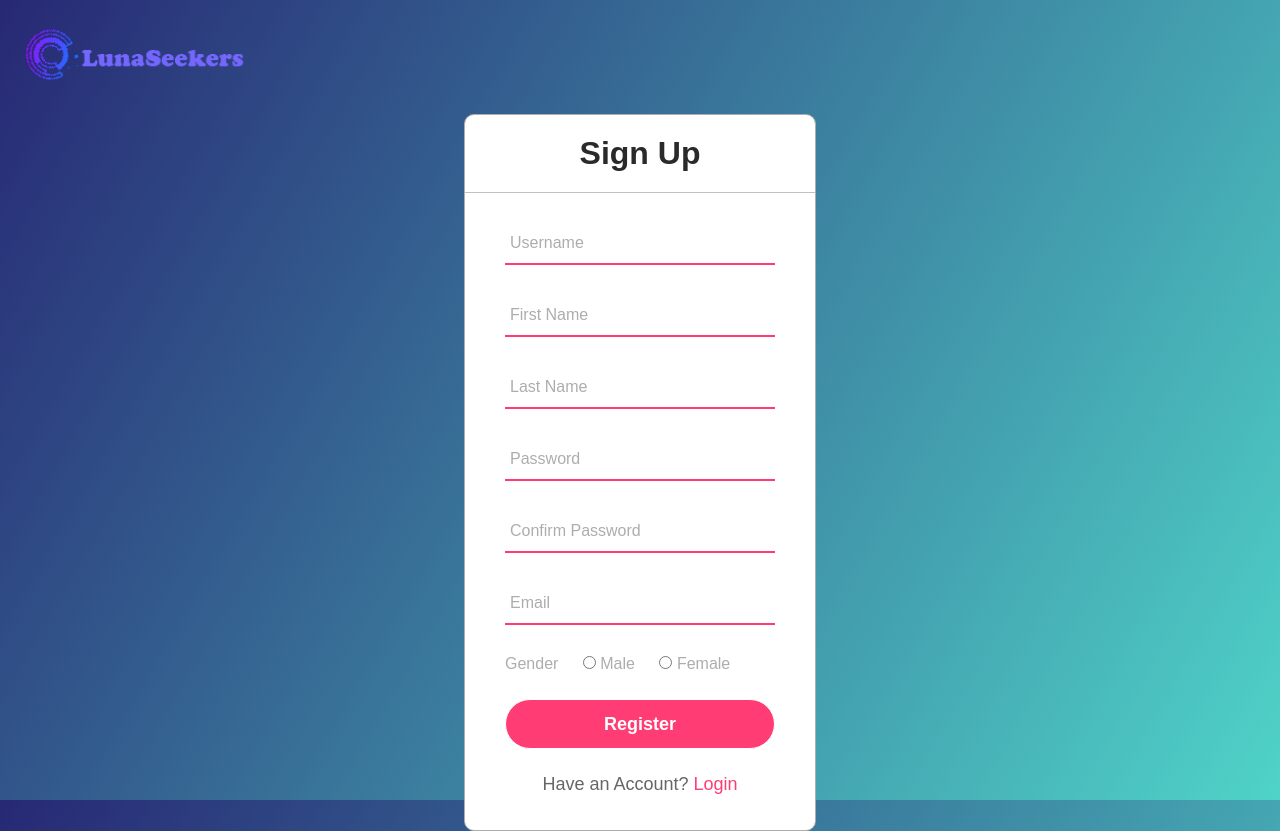
After one commit to preya2512/clinic-eps, a PHP site: page /PatientSignUp.html in a window 1280 px wide. The commit adds this page. Run offline with PHP 8.4, Linux system fonts and the light colour scheme.

Commit message:
Fixed LoginPage and added Sign up page for patient

```diff
--- /dev/null
+++ b/Frontend/PatientSignUp.html
@@ -0,0 +1,70 @@
+<!DOCTYPE html>
+<html>
+<head>
+    <meta name="viewport" content="width=device-width, initial-scale=1.0">
+    <title>LunaSeekers - Register</title>
+    <link rel="stylesheet" href="style.css">
+</head>
+<body>
+
+    <header>
+        <img src="images/LunaSeekers_logo.png" class="logo">
+    </header>
+
+    <div class="login-input">
+        <h1>Sign Up</h1>
+        <form method="post">
+            <!-- add more text fields ...
+                firstname, lastname, confirm pass, email, gender...
+            -->
+            <div class="txt_field">
+                <input type="text" id="username" name="username" required>
+                <span></span>
+                <label>Username</label>
+            </div>
+            <div class="txt_field">
+                <input type="text" id="first-name" name="first-name" required>
+                <span></span>
+                <label>First Name</label>
+            </div>
+            <div class="txt_field">
+                <input type="text" id="last-name" name="last-name" required>
+                <span></span>
+                <label>Last Name</label>
+            </div>
+            <div class="txt_field">
+                <input type="password" id="password" name="password" required>
+                <span></span>
+                <label>Password</label>
+            </div>
+            <div class="txt_field">
+                <input type="password" id="confirm-password" name="confirm-password" required>
+                <span></span>
+                <label>Confirm Password</label>
+            </div>
+            <div class="txt_field">
+                <input type="text" id="email" name="email" required>
+                <span></span>
+                <label>Email</label>
+            </div>
+            <div class="gender_opt">
+                <label>Gender</label>
+                <input type="radio" id="male" name="gender" required>
+                <label for="male">Male</label>
+                <input type="radio" id="female" name="gender">
+                <label for="female">Female</label>
+                <span></span>
+
+            </div>
+
+            <input type="submit" value="Register">
+        </form>
+
+        <div class="signup-link">
+            Have an Account? <a href="LoginPage.html">Login</a>
+        </div>
+    </div>
+
+</body>
+
+</html>
--- a/Frontend/style.css
+++ b/Frontend/style.css
@@ -29,8 +29,7 @@ body {
 
 .logo {
     width: 250px;
-    cursor: pointer;
-    margin: 30px;
+    margin: 10px;
 }
 
 nav {
@@ -57,11 +56,9 @@ nav ul li a:hover {
 
 /* Login Form */
 .login-input {
-    position: absolute;
-    top: 25%;
-    left: 40%;
+    margin: auto;
     transform: translate (-50%, -50%);
-    width: 400px;
+    width: 350px;
     border: 1px solid #adadad;
     background: white;
     border-radius: 10px;
@@ -71,6 +68,7 @@ nav ul li a:hover {
 .login-input h1 {
     text-align: center;
     padding: 20px 0;
+    color:rgb(43, 42, 42);
     border-bottom: 1px solid silver;
 }
 
@@ -152,6 +150,17 @@ form .txt_field {
     display: none;
 }
 
+.gender_opt {
+    color: #adadad;
+
+}
+
+.gender_opt input {
+    margin: 0 0 20px 20px;
+    outline: none;
+
+}
+
 input[type="submit"] {
     width: 100%;
     height: 50px;
@@ -164,9 +173,27 @@ input[type="submit"] {
     cursor: pointer;
     outline: none;
     transition: .2s;
+    margin-top: 10px;
 }
 
 input[type="submit"]:hover {
     background-color: black;
     transition: .2s;
 }
+
+/* SignUp Link */
+.signup-link {
+    margin: 25px 0;
+    text-align: center;
+    font-size: 18px;
+    color: #666666;
+}
+
+.signup-link a {
+    color: #ff3d74;
+    text-decoration: none;
+}
+
+.signup-link a:hover {
+    text-decoration: underline;
+}
```
Also changed, not shown: Frontend/LoginPage.html (+11 -4 lines), Frontend/images/LunaSeekers_logo.png (added).
